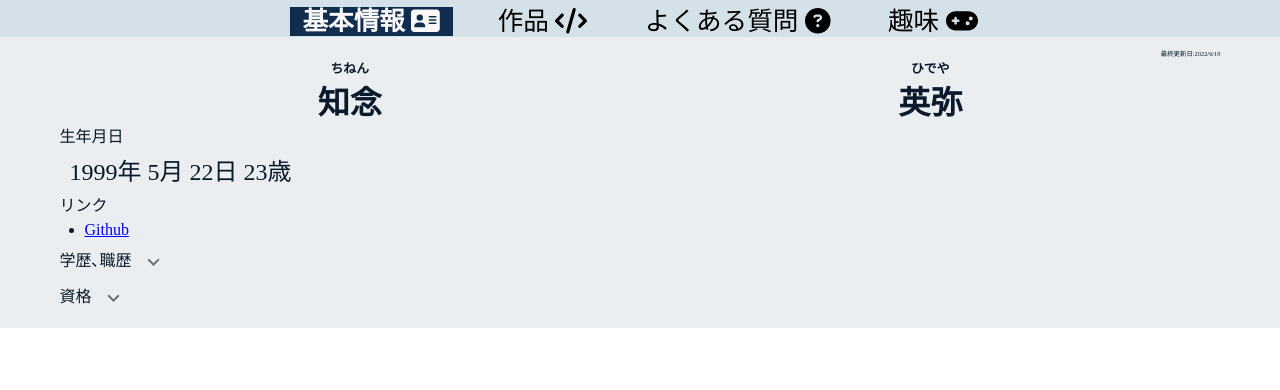
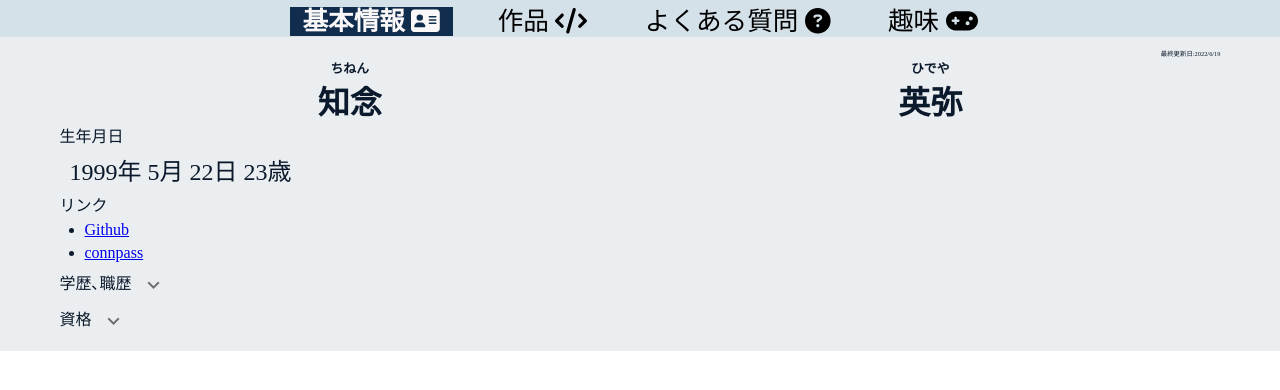
Before and after one commit to s19013/my-profile, a Vue app: page /Home in a window 1280 px wide. Shown: the top 390 px of the page. Built offline with nearby package versions, Linux system fonts and the light colour scheme.

Commit message:
connpassのurl追加

```diff
--- a/src/datas/HomeData.js
+++ b/src/datas/HomeData.js
@@ -19,6 +19,11 @@ export class HomeData{
                 icon :null,
                 title:'Github',
                 url  :'https://github.com/s19013/',
+            },
+            {
+                icon :null,
+                title:'connpass',
+                url  :'https://connpass.com/user/hideya0522/',
             },
         ]
         // 職歴,学歴
```
